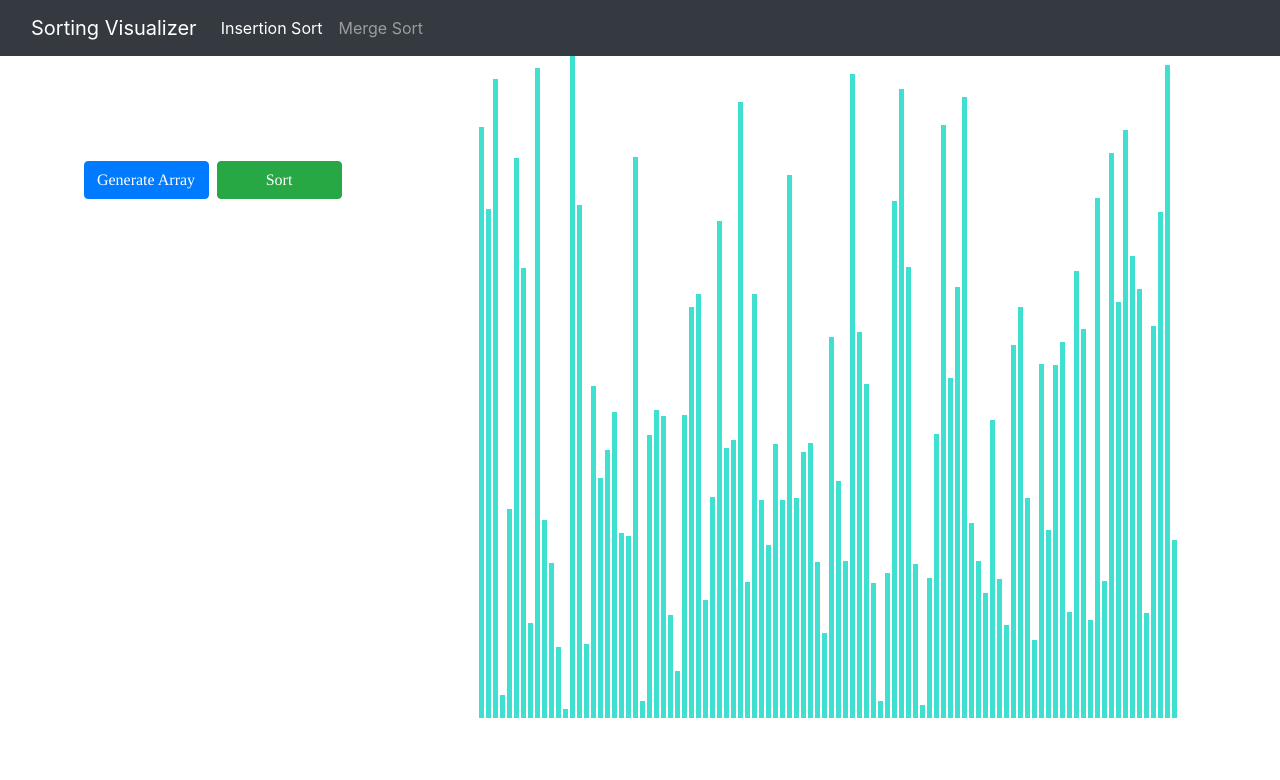
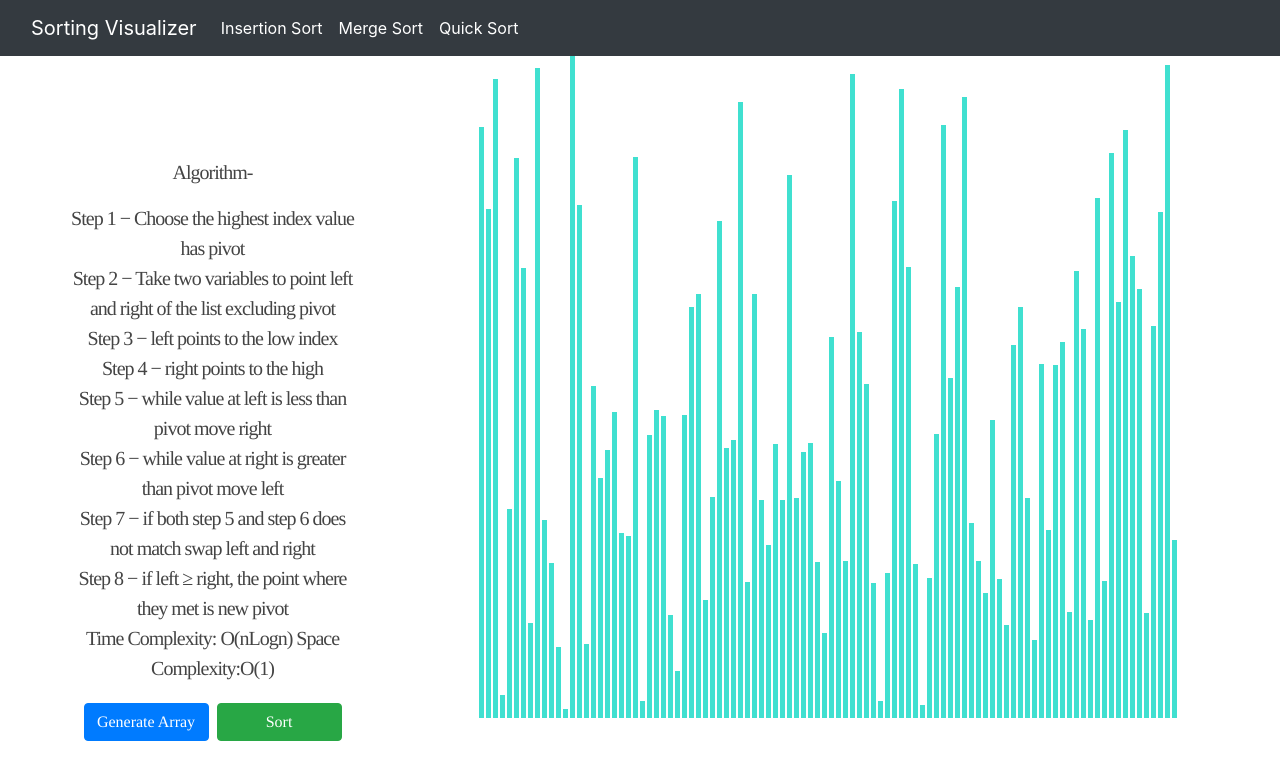
Before and after one commit to somil24/Sorting-Visualizer, a React (Create React App) app: page /quickSort in a window 1280 px wide. Shown: the top 780 px of the page. Built offline with nearby package versions, Linux system fonts and the light colour scheme.

Commit message:
Added quick Sort

```diff
--- /dev/null
+++ b/src/AboutSorting/AboutQuickSort.js
@@ -0,0 +1,31 @@
+import React from "react";
+
+function AboutQuickSort(){
+    return(
+        <div>
+            <p>Algorithm- </p>
+            <p>
+            Step 1 − Choose the highest index value has pivot
+            <br/>
+            Step 2 − Take two variables to point left and right of the list excluding pivot
+            <br/>
+            Step 3 − left points to the low index
+            <br/>
+            Step 4 − right points to the high
+            <br/>
+            Step 5 − while value at left is less than pivot move right
+            <br/>
+            Step 6 − while value at right is greater than pivot move left
+            <br/>
+            Step 7 − if both step 5 and step 6 does not match swap left and right
+            <br/>
+            Step 8 − if left ≥ right, the point where they met is new pivot
+            <br/>
+            Time Complexity: O(nLogn)
+            Space Complexity:O(1)
+            </p>
+        </div>
+    )
+}
+
+export default AboutQuickSort;
--- /dev/null
+++ b/src/SortingAlgorithms/quickSort.js
@@ -0,0 +1,33 @@
+export function QuickSortAnimation(array){
+    const animation=[];
+    quickSort(array,0,array.length-1,animation);
+    return animation;
+}
+
+function quickSort(array,l,r,animation){
+    if(l<r){
+        let pi=partion(array,l,r,animation);
+        quickSort(array,l,pi-1,animation);
+        quickSort(array,pi+1,r,animation);
+    }
+}
+
+function partion(array,l,r,animation){
+    let pivot=array[r];
+    let i=l-1;
+    for(let j=l;j<r;j++){
+        if(array[j]<pivot){
+            i++;
+            let temp=array[j];
+            array[j]=array[i];
+            array[i]=temp;
+            animation.push([i,j,array[i],array[j]]);
+        }
+    }
+    let temp=array[r];
+    array[r]=array[i+1];
+    array[i+1]=temp;
+    animation.push([i+1,r,array[i+1],array[r]]);
+
+    return i+1;
+}
--- a/src/SortingVisualizer2.0/Navbar.js
+++ b/src/SortingVisualizer2.0/Navbar.js
@@ -17,10 +17,10 @@ function Navbar(){
           <Link className="nav-link active" aria-current="page" to={{pathname:"/insertionsort"}}>Insertion Sort</Link>
         </li>
         <li className="nav-item">
-          <Link className="nav-link" to={{pathname:"/mergeSort"}}>Merge Sort </Link>
+          <Link className="nav-link active" to={{pathname:"/mergeSort"}}>Merge Sort </Link>
         </li>
         <li className="nav-item">
-          <a className="nav-link"></a>
+          <Link className="nav-link active" to={{pathname:"/quickSort"}}>Quick Sort </Link>
         </li>
       </ul>
     </div>
--- a/src/SortingVisualizer2.0/SortingVisualizerBody.js
+++ b/src/SortingVisualizer2.0/SortingVisualizerBody.js
@@ -5,6 +5,8 @@ import AboutInsertionSort from "../AboutSorting/AboutInsertionSort";
 import AboutMergeSort from "../AboutSorting/AboutMergeSort";
 import {getInsertionSortAnimation} from "../SortingAlgorithms/InsertionSort.js";
 import {mergeSortAnimation} from "../SortingAlgorithms/mergeSort"
+import {QuickSortAnimation} from "../SortingAlgorithms/quickSort";
+import AboutQuickSort from "../AboutSorting/AboutQuickSort";
 const ANIMATION_SPEED_MS=1
 //var Length=100;
 
@@ -67,23 +69,23 @@ export default class SortingVisualizerBody extends React.Component{
         }
     }
     mergeSort(){
-        const animations = mergeSortAnimation(this.state.array);
+        let animations = mergeSortAnimation(this.state.array);
     for (let i = 0; i < animations.length; i++) {
-      const arrayBars = document.getElementsByClassName('array-bar');
-      const isColorChange = i % 3 !== 2;
+      let arrayBars = document.getElementsByClassName('array-bar');
+      let isColorChange = i % 3 !== 2;
       if (isColorChange) {
-        const [barOneIdx, barTwoIdx] = animations[i];
-        const barOneStyle = arrayBars[barOneIdx].style;
-        const barTwoStyle = arrayBars[barTwoIdx].style;
-        const color = i % 3 === 0 ? SECONDARY_COLOR : PRIMARY_COLOR;
+        let [barOneIdx, barTwoIdx] = animations[i];
+        let barOneStyle = arrayBars[barOneIdx].style;
+        let barTwoStyle = arrayBars[barTwoIdx].style;
+        let color = i % 3 === 0 ? SECONDARY_COLOR : PRIMARY_COLOR;
         setTimeout(() => {
           barOneStyle.backgroundColor = color;
           barTwoStyle.backgroundColor = color;
         }, i * 5);
       } else {
         setTimeout(() => {
-          const [barOneIdx, newHeight] = animations[i];
-          const barOneStyle = arrayBars[barOneIdx].style;
+          let [barOneIdx, newHeight] = animations[i];
+          let barOneStyle = arrayBars[barOneIdx].style;
           barOneStyle.height = `${newHeight}px`;
         }, i * 5);
       }
@@ -91,9 +93,25 @@ export default class SortingVisualizerBody extends React.Component{
 
     }
 
+    quickSort(){
+        let animation=QuickSortAnimation(this.state.array);
+       for(let i=0;i<animation.length;i++){
+        let arrayBars = document.getElementsByClassName('array-bar');
+            let [barOne,bartwo,height1,height2]=animation[i];
+            setTimeout(()=>{
+                arrayBars[barOne].style.height=`${height1}px`;
+                arrayBars[bartwo].style.height=`${height2}px`;
+            },i*10);
+        }
+
+       //console.log(this.state.array.length);
+       //for(let i=0;i<animation.length;i++)console.log(animation[i]);
+    }
+
     handleClick(id){
         if(id==="/insertionsort")this.insertionSort();
         else if(id==="/mergeSort")this.mergeSort();
+        else if(id==="/quickSort")this.quickSort();
     }
 
 
@@ -113,6 +131,7 @@ export default class SortingVisualizerBody extends React.Component{
     <Switch>
        <Route path="/insertionsort" component={AboutInsertionSort} render={(props)=>{this.insertionSort()}}/>
        <Route path="/mergeSort" component={AboutMergeSort}/>
+       <Route path="/quickSort" component={AboutQuickSort}/>
      </Switch>
      <button type="button" onClick={()=>this.resetArray()} className="btn btn-primary">Generate Array</button>
      <button type="button" className="btn btn-success" onClick={()=>this.handleClick(pathname)}>Sort</button>
```
Also changed, not shown: 1 other file (tests, documents, lock files or other folders).
